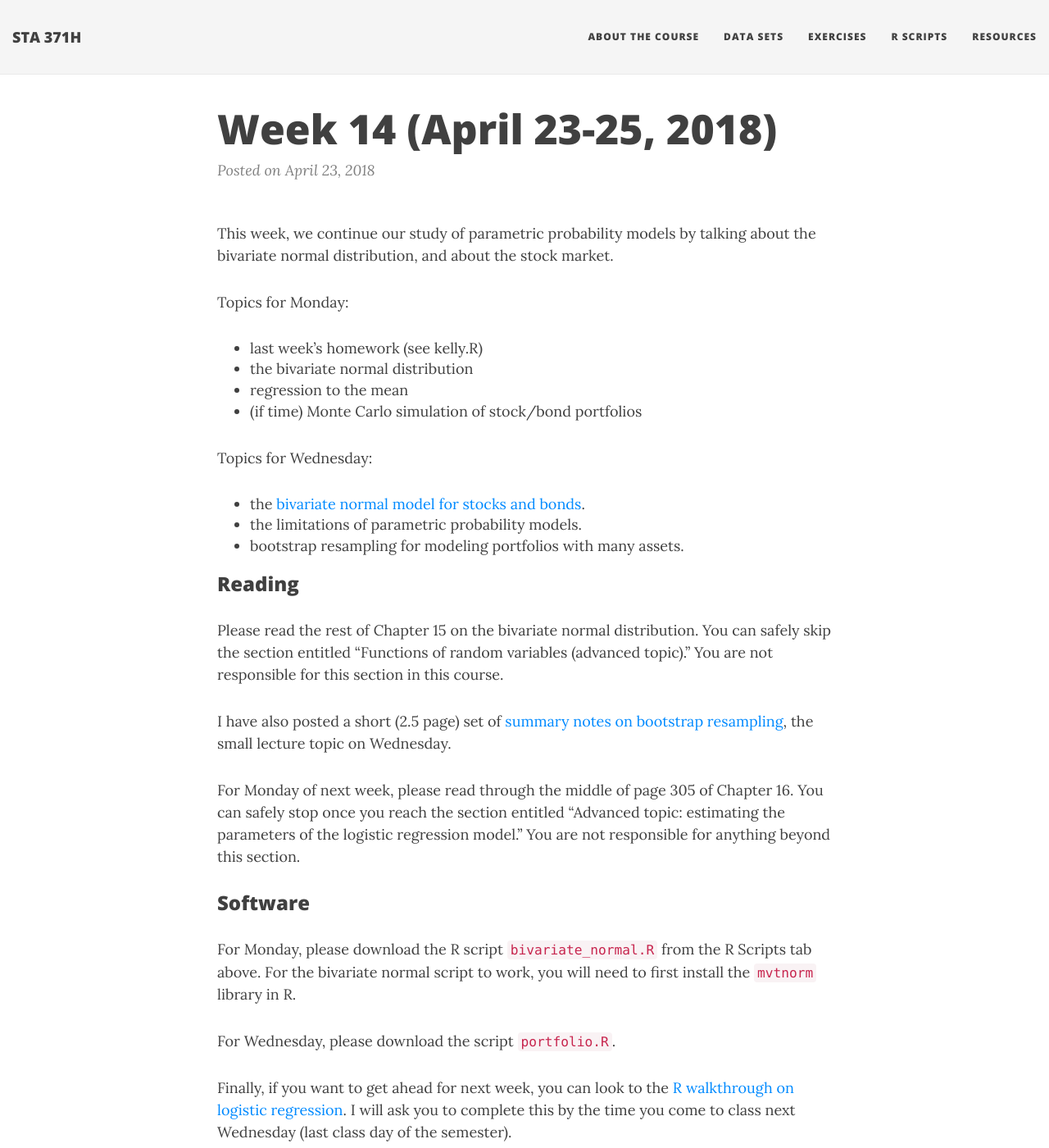
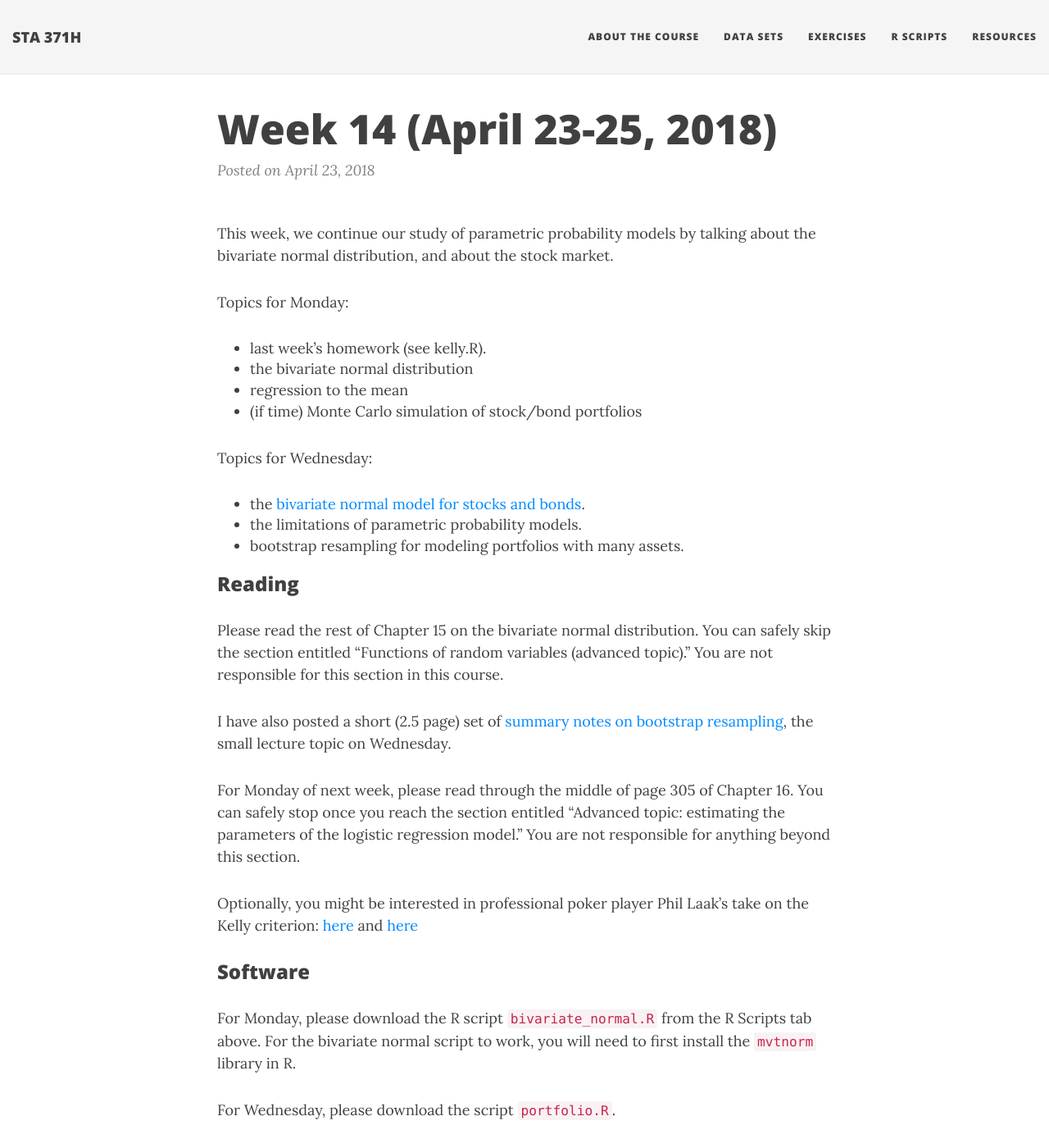
Before and after one commit to jgscott/STA371H_Spring2018, a Jekyll site: the page built from _posts/2018-04-23-week14.md, in a window 1280 px wide and 1400 px high. Shown: the whole window at 82% size. Built offline with Jekyll 4.4.1, drawn with Linux system fonts in a browser that asks for light colours; nearby versions of some CDN libraries.

Commit message:
kelly links

```diff
--- a/_posts/2018-04-23-week14.md
+++ b/_posts/2018-04-23-week14.md
@@ -6,7 +6,7 @@ title: Week 14 (April 23-25, 2018)
 This week, we continue our study of parametric probability models by talking about the bivariate normal distribution, and about the stock market.
 
 Topics for Monday:
-- last week's homework (see kelly.R)
+- last week's homework (see kelly.R).
 - the bivariate normal distribution
 - regression to the mean
 - (if time) Monte Carlo simulation of stock/bond portfolios
@@ -25,6 +25,9 @@ I have also posted a short (2.5 page) set of [summary notes on bootstrap resampl
 
 For Monday of next week, please read through the middle of page 305 of Chapter 16.  You can safely stop once you reach the section entitled "Advanced topic: estimating the parameters of the logistic regression model."  You are not responsible for anything beyond this section.
 
+Optionally, you might be interested in professional poker player Phil Laak's take on the Kelly criterion:
+[here](http://sports.espn.go.com/espn/poker/columns/story?id=4381359)
+and [here](http://www.bluff.com/magazine/kellys-criterion-7608/)
 
 ### Software
 
```
